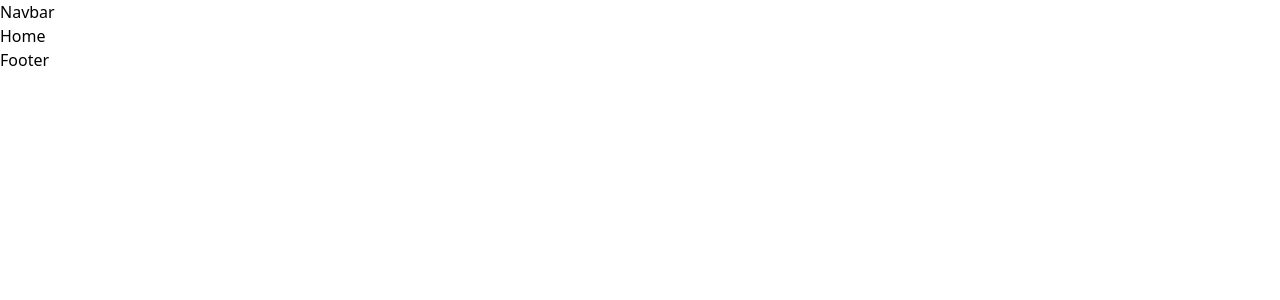
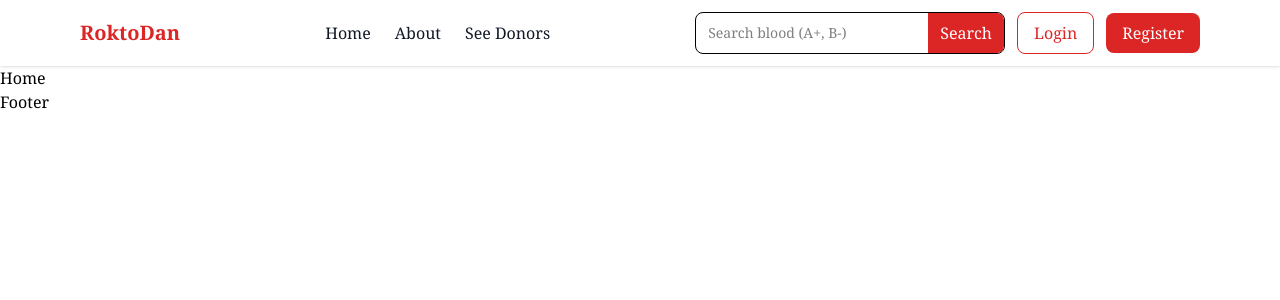
Before and after one commit to md-samrat/roktodan-bd, a Next.js app: page / in a window 1280 px wide. Shown: the top 300 px of the page. Built offline with nearby package versions, Linux system fonts and the light colour scheme.

Commit message:
change font

```diff
--- a/src/app/layout.tsx
+++ b/src/app/layout.tsx
@@ -1,41 +1,34 @@
 import type { Metadata } from "next";
-import { Geist, Geist_Mono } from "next/font/google";
+import { Lora } from "next/font/google";
 import "./globals.css";
 import Navbar from "@/components/Navbar/Navbar";
 import Footer from "@/components/Footer/Footer";
 
-const geistSans = Geist({
-  variable: "--font-geist-sans",
+const lora = Lora({
   subsets: ["latin"],
-});
-
-const geistMono = Geist_Mono({
-  variable: "--font-geist-mono",
-  subsets: ["latin"],
+  weight: ["400", "500", "600", "700"],
+  variable: "--font-lora",
 });
 
 export const metadata: Metadata = {
-  title: "Create Next App",
-  description: "Generated by create next app",
+  title: "RoktoDan",
+  description: "Blood donation platform for Homna",
 };
 
 export default function RootLayout({
   children,
-}: Readonly<{
-  children: React.ReactNode;
-}>) {
+}: Readonly<{ children: React.ReactNode }>) {
   return (
-    <html
-      lang="en"
-      className={`${geistSans.variable} ${geistMono.variable} h-full antialiased`}
-    >
-      <body className="min-h-full flex flex-col">
+    <html lang="en" className={`${lora.variable} h-full antialiased`}>
+      <body className="min-h-full flex flex-col font-serif">
         <header>
-          <Navbar></Navbar>
+          <Navbar />
         </header>
+
         {children}
+
         <footer>
-          <Footer></Footer>
+          <Footer />
         </footer>
       </body>
     </html>
--- a/src/components/Navbar/Navbar.tsx
+++ b/src/components/Navbar/Navbar.tsx
@@ -1,9 +1,74 @@
-import React from 'react'
+"use client";
 
-function Navbar() {
+import Link from "next/link";
+import { useState } from "react";
+import { useRouter } from "next/navigation";
+
+export default function Navbar() {
+  const [search, setSearch] = useState("");
+  const router = useRouter();
+
+  const handleSearch = (e: React.FormEvent) => {
+    e.preventDefault();
+    if (!search.trim()) return;
+
+    // redirect to donors page with query
+    router.push(`/donors?group=${search}`);
+    setSearch("");
+  };
+
   return (
-    <div>Navbar</div>
-  )
+    <nav className="w-full bg-white shadow-sm">
+      <div className="max-w-6xl mx-auto px-4 py-3 flex items-center justify-between">
+
+        {/* 🔴 Logo */}
+        <h1 className="text-xl font-bold text-[var(--color-primary)]">
+          RoktoDan
+        </h1>
+
+        {/* 📚 Menu */}
+        <div className="hidden md:flex items-center gap-6 text-[var(--color-text-main)] font-medium">
+          <Link href="/">Home</Link>
+          <Link href="/about">About</Link>
+          <Link href="/donors">See Donors</Link>
+        </div>
+
+        {/* 🔍 Search + Actions */}
+        <div className="flex items-center gap-3">
+
+          {/* 🔍 Search Box */}
+          <form onSubmit={handleSearch} className="hidden md:flex items-center border rounded-lg overflow-hidden">
+            <input
+              type="text"
+              placeholder="Search blood (A+, B-)"
+              value={search}
+              onChange={(e) => setSearch(e.target.value)}
+              className="px-3 py-2 outline-none text-sm"
+            />
+            <button
+              type="submit"
+              className="bg-[var(--color-primary)] text-white px-3 py-2"
+            >
+              Search
+            </button>
+          </form>
+
+          {/* Login */}
+          <Link href="/login">
+            <button className="px-4 py-2 border border-[var(--color-primary)] text-[var(--color-primary)] rounded-lg hover:bg-[var(--color-secondary)] hover:text-white transition">
+              Login
+            </button>
+          </Link>
+
+          {/* Register */}
+          <Link href="/register">
+            <button className="btn-primary">
+              Register
+            </button>
+          </Link>
+
+        </div>
+      </div>
+    </nav>
+  );
 }
-
-export default Navbar
```
